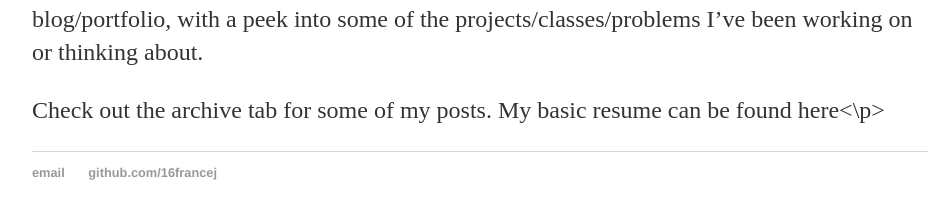
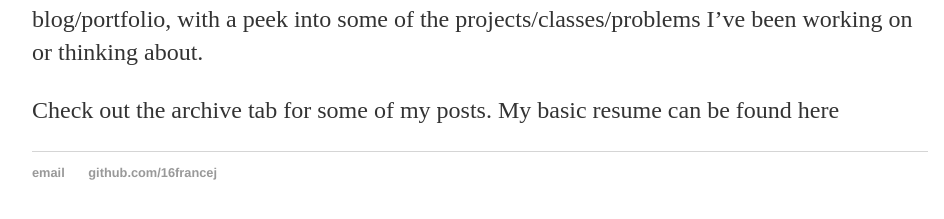
Before and after one commit to 16francej/16francej.github.io, a Jekyll site: the page built from index.html, in a window 1280 px wide. Shown: the part 262-481 px from the top of the page, without its empty margins (160-1104 px from the left). Built offline with Jekyll 4.4.1, drawn with Linux system fonts in a browser that asks for light colours.

```diff
--- a/index.html
+++ b/index.html
@@ -5,5 +5,5 @@ title: Joshua France
 <div class="blurb">
 	<h1>About Me</h1>
 	<p>Hello! I'm Joshua France, currently studying Computer Science and Computer Engineering at Duke. Before that I lived in Tokyo and went to American School in Japan. This is my blog/portfolio, with a peek into some of the projects/classes/problems I’ve been working on or thinking about. </p>
-	<p>Check out the archive tab for some of my posts. My basic resume can be found here<\p>
+	<p>Check out the archive tab for some of my posts. My basic resume can be found here </p>
 </div><!-- /.blurb -->
```
